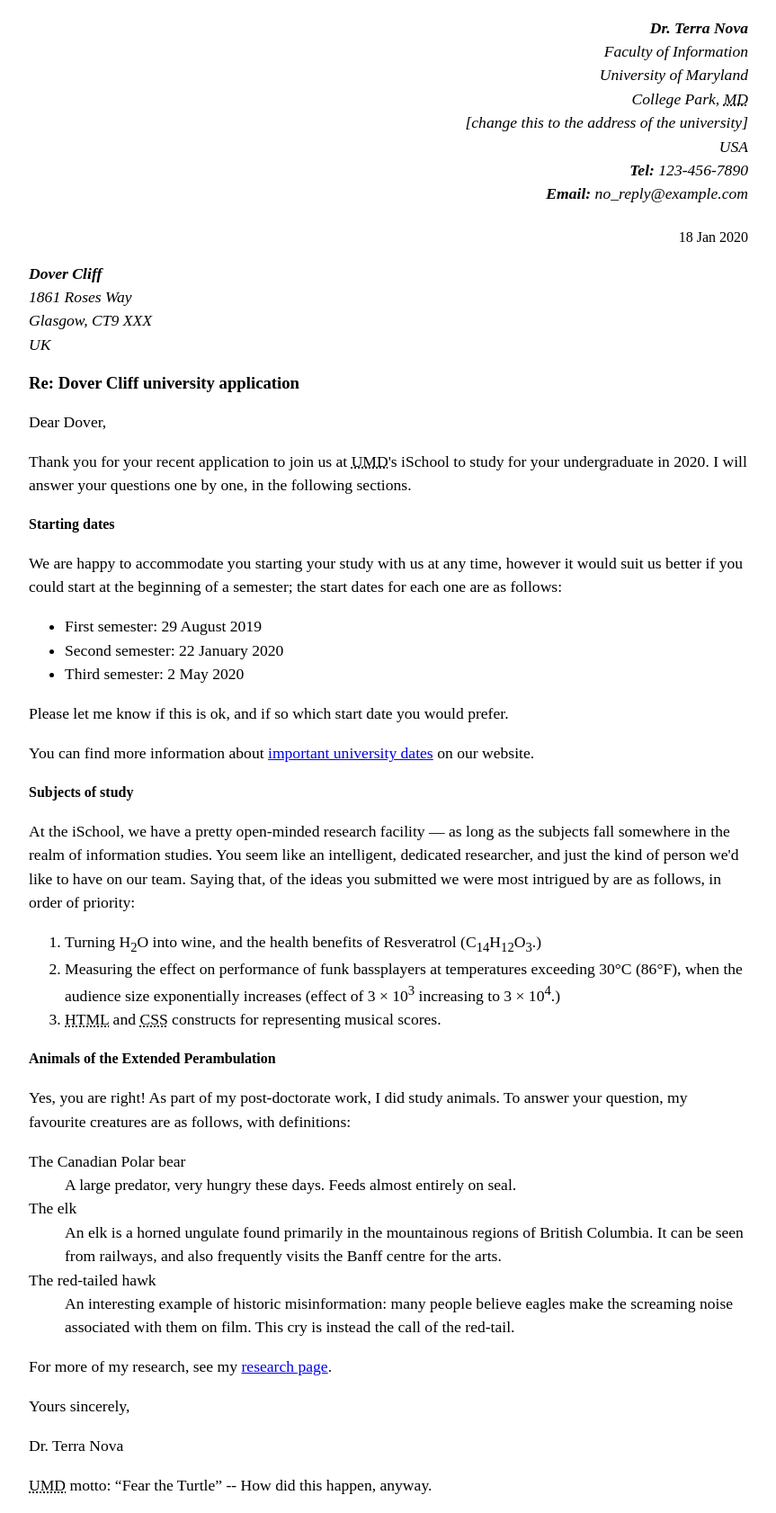
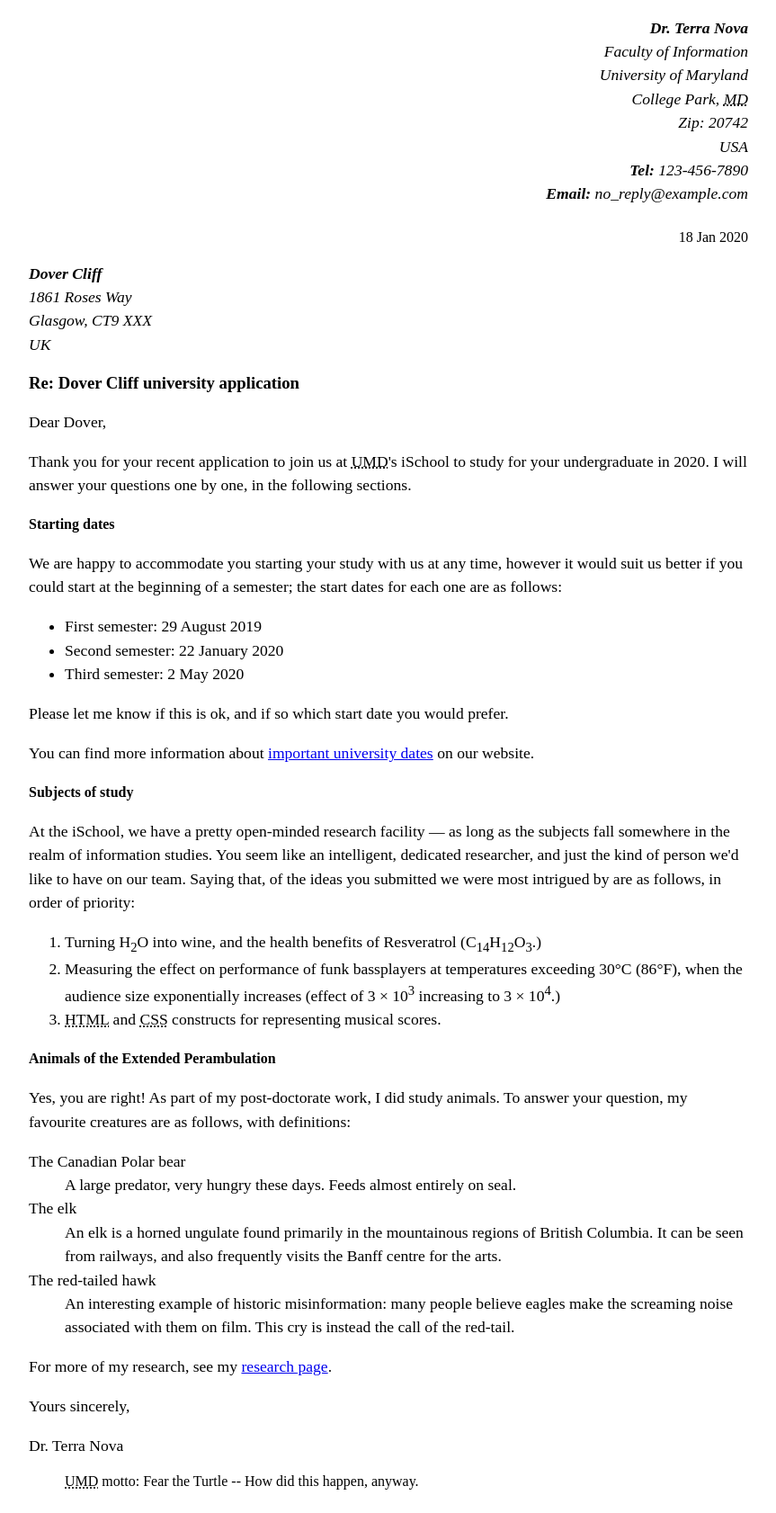
Before and after one commit to AdamFiergang377/AdamFiergang377.github.io, a plain HTML site: page lab_2/index.html in a window 1280 px wide. Shown: the whole page at 90% size, without its empty margins (208-1071 px from the left). Drawn offline with Linux system fonts and the light colour scheme.

Commit message:
minor changes

```diff
--- a/lab_2/index.html
+++ b/lab_2/index.html
@@ -16,8 +16,8 @@
                     <strong>Dr. Terra Nova</strong><br>
                     Faculty of Information<br>
                     University of Maryland<br>
-                    College Park, <abbr title="Maryland">MD</abbr><br>
-                    [change this to the address of the university]<br>
+                    College Park, <abbr title="Maryland">MD</abbr> <br>
+                    Zip: 20742<br>
                     USA<br>
                     <strong>Tel:</strong> 123-456-7890<br>
                     <strong>Email:</strong> no_reply@example.com<br><br>
@@ -73,7 +73,7 @@
             <p>Dr. Terra Nova</p>
         </div>
         <div>
-            <p><abbr title="University of Maryland">UMD</abbr> motto: <q>Fear the Turtle</q> -- How did this happen, anyway.</p>
+            <blockquote><abbr title="University of Maryland">UMD</abbr> motto: Fear the Turtle -- How did this happen, anyway.</blockquote>
         </div>
     </body>
 </html>
```
